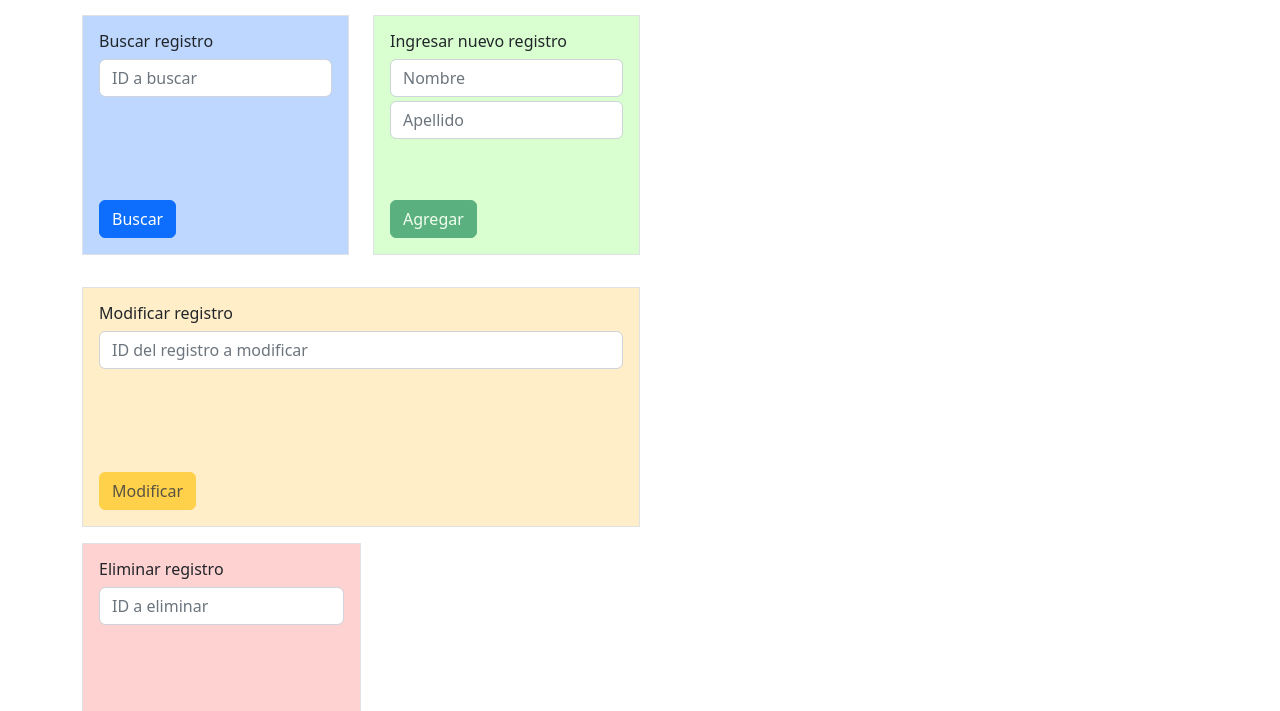
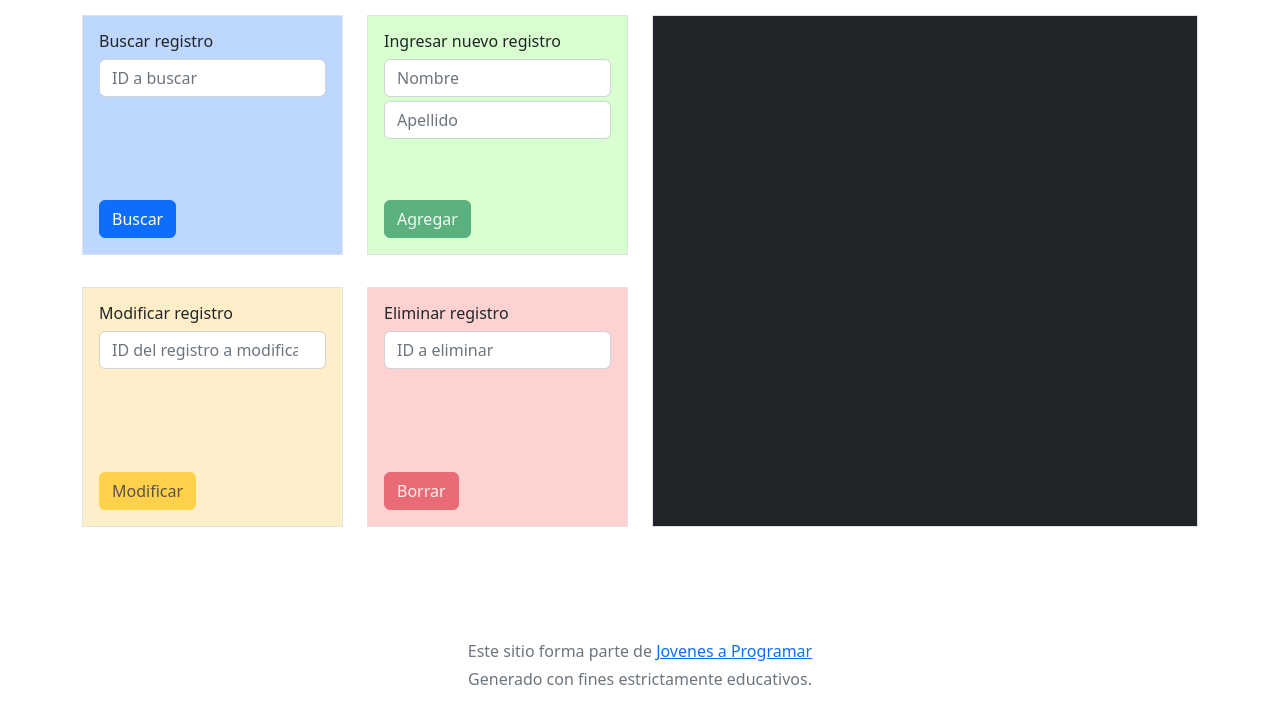
Before and after one commit to florlopez5/crud-fix, a website: page public/index.html in a window 1280 px wide. Shown: the part 89-800 px from the top of the page. Drawn offline with Linux system fonts and the light colour scheme; no server answers.

Commit message:
index fix

```diff
--- a/public/index.html
+++ b/public/index.html
@@ -15,7 +15,7 @@
           <h1>JAP CRUD</h1>
         </div>
       </div>
-      <div class="rows">
+      <div class="row">
         <div class="col-md-6">
           <div class="row">
             <div class="col-md-6">
@@ -60,7 +60,7 @@
               </div>
             </div>
           </div>
-          <div class="rows">
+          <div class="row">
             <div class="col">
               <div class="border p-3 my-3 position-relative" id="put-box">
                 <h6>Modificar registro</h6>
@@ -99,7 +99,7 @@
             </div>
           </div>
         </div>
-        <div class="col">
+        <div class="col-md-6">
           <ul
             class="border bg-dark text-white my-3 list-group list-group-flush"
             id="results"
```
